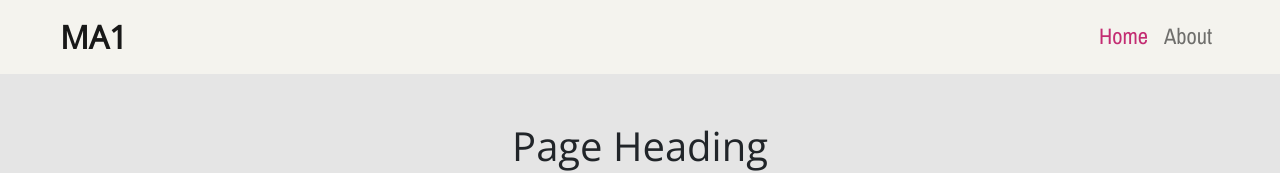
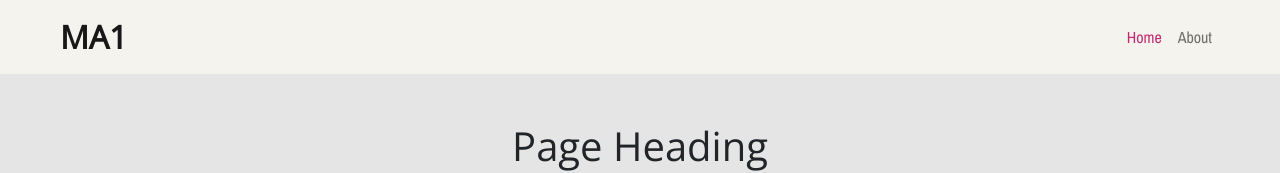
Before and after one commit to aktson/ankit-soni-css-frameworks-ma1, a plain HTML site: page index.html in a window 1280 px wide. Shown: the top 173 px of the page. Drawn offline with nearby package versions, Linux system fonts and the light colour scheme; files that its build step writes are made by us from their sources.

Commit message:
a style removed

```diff
--- a/sass/partials/_nav.scss
+++ b/sass/partials/_nav.scss
@@ -8,6 +8,3 @@
 .navbar-light .navbar-nav .nav-link.active {
   color: $primary;
 }
-a {
-  font-size: 1.4em;
-}
```
